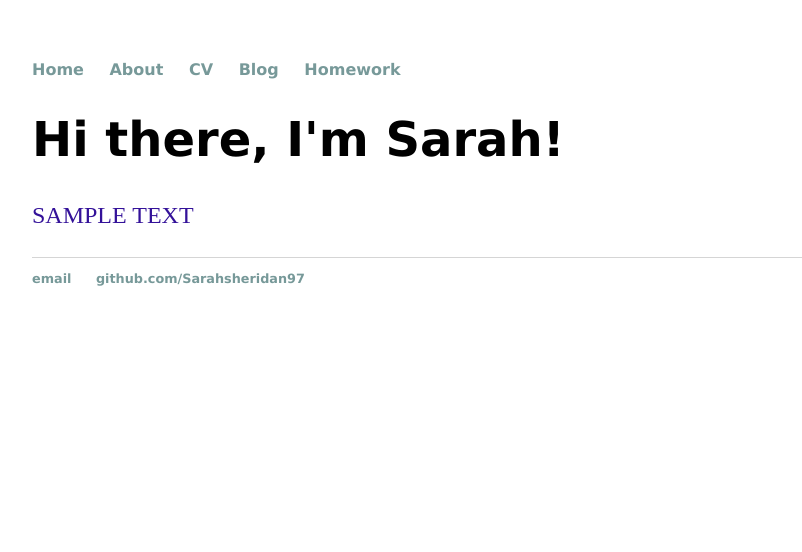
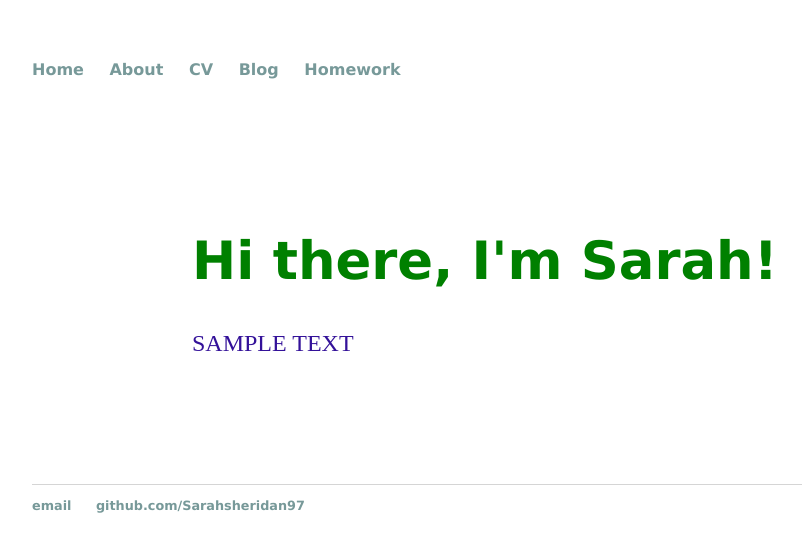
Before and after one commit to Sarahsheridan97/sarahsheridan97.github.io, a Jekyll site: the page built from index.html, in a window 1280 px wide. Shown: the top 552 px of the page, without its empty margins (160-962 px from the left). Built offline with Jekyll 4.4.1, drawn with Linux system fonts in a browser that asks for light colours.

Commit message:
Update main.css

```diff
--- a/css/main.css
+++ b/css/main.css
@@ -2,6 +2,14 @@ body {
     margin: 60px auto;
     width: 70%;
 }
+
+div {
+  padding-top: 50px;
+  padding-right: 30px;
+  padding-bottom: 50px;
+  padding-left: 80px;
+}
+
 nav ul, footer ul {
     font-family:'Veranda', 'Geneva', 'Sans-Serif';
     padding: 0px;
@@ -19,7 +27,51 @@ a {
 a:hover {
     text-decoration: underline;
 }
+
+li {
+  display: inline;
+}
+
+title {
+    font-size: 4em;
+    font-family: Zapf-Chancery, cursive;
+    color: gray;
+    text-align: center;
+}
+
 h1 {
+    font-size: 3.3em;
+    font-family:'Veranda', 'Geneva', 'Sans-Serif';
+    color: green;
+    display: block;
+}
+
+h2 {
+    font-size: 3em;
+    font-family:'Veranda', 'Geneva', 'Sans-Serif';
+}
+
+h3 {
+    font-size: 3em;
+    font-family:'Veranda', 'Geneva', 'Sans-Serif';
+}
+
+h4 {
+    font-size: 3em;
+    font-family:'Veranda', 'Geneva', 'Sans-Serif';
+}
+
+h5 {
+    font-size: 3em;
+    font-family:'Veranda', 'Geneva', 'Sans-Serif';
+}
+
+h6 {
+    font-size: 3em;
+    font-family:'Veranda', 'Geneva', 'Sans-Serif';
+}
+
+h7 {
     font-size: 3em;
     font-family:'Veranda', 'Geneva', 'Sans-Serif';
 }
```
